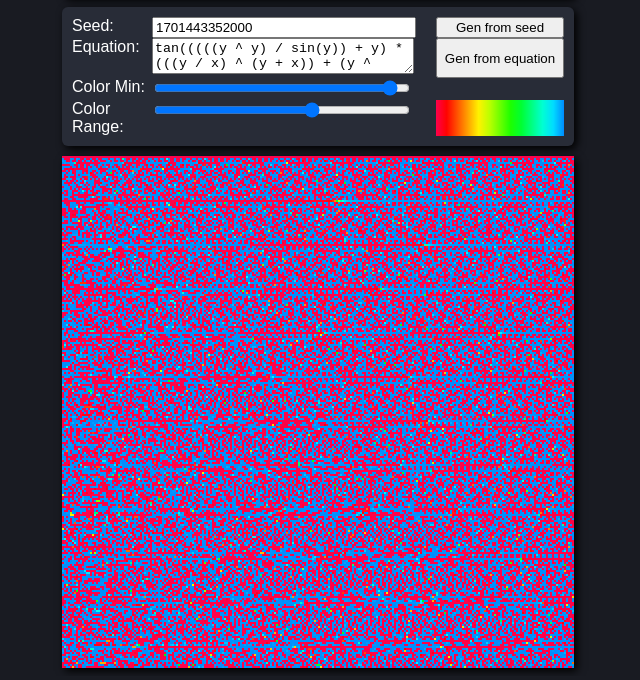
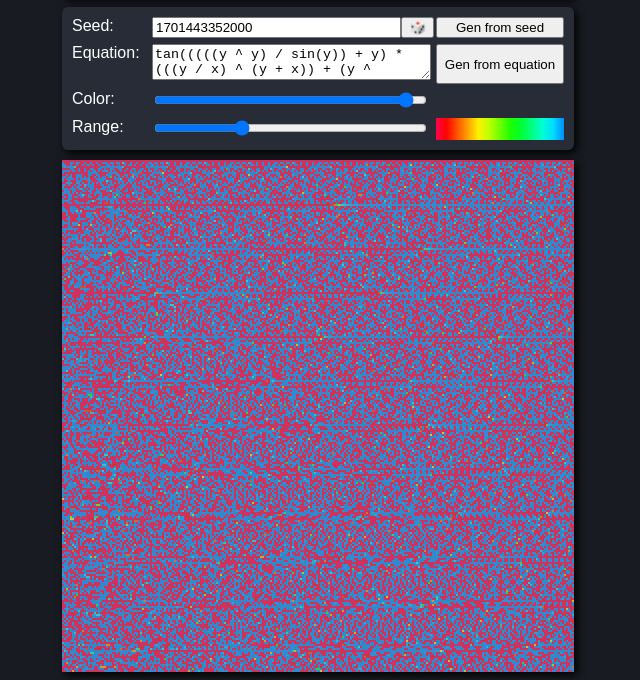
Before and after one commit to asteriskman7/equArt, a website with bundled scripts: page index.html in a window 1280 px wide. Shown: the part 182-862 px from the top of the page, without its empty margins (322-962 px from the left). Built offline with nearby package versions, Linux system fonts and the light colour scheme.

Commit message:
add rnd seed button

```diff
--- a/index.css
+++ b/index.css
@@ -37,6 +37,7 @@ body {
 #headerContainer {
   display: grid;
   grid-template-columns: 5em 1fr 8em;
+  grid-row-gap: 6px;
   width: 512px;
   background-color: #282c37;
   margin: 10px 0px;
@@ -58,8 +59,12 @@ body {
 }
 
 .headerInput {
-  width: 90%;
+  width: 96%;
   resize: vertical;
+}
+
+#inputSeed {
+  width: 85%;
 }
 
 .bdiv {
--- a/index.html
+++ b/index.html
@@ -12,13 +12,13 @@
       <div id='bannerText'><img id='bannerIcon' src='EquArtAvatar.png'>equArt Explorer</div>
     </div>
     <div id='headerContainer'>
-      <div>Seed:</div><div><input id='inputSeed' class="headerInput" type='number'></div>
+      <div>Seed:</div><div><input id='inputSeed' class="headerInput" type='number'><button id='brnd'>&#127922;</button></div>
         <div class='bdiv'><button id='bgenEqu'>Gen from seed</button></div>
       <div>Equation:</div><div><textarea id='inputEqu' class="headerInput" type='entry' spellcheck="false"></textarea></div>
         <div class='bdiv'><button id='bgenImg'>Gen from equation</button></div>
-      <div>Color Min:</div><div><input id='inputCMin' class="headerInput" type='range' min="0" max="360"></div>
+      <div>Color:</div><div><input id='inputCMin' class="headerInput" type='range' min="0" max="360"></div>
         <div></div>
-      <div>Color Range:</div><div><input id='inputCRange' class='headerInput' type='range' min='0' max='360'></div>
+      <div>Range:</div><div><input id='inputCRange' class='headerInput' type='range' min='0' max='720'></div>
         <div id='colorRange'></div>
     </div>
     <div id='msgDiv'>
--- a/index.js
+++ b/index.js
@@ -4,18 +4,18 @@
     add detailed information about how to use the tool
     add link to this tool in posted messages
     add text to readme to point to this tool
-    add button to generate random seed and redraw the image
 */
 
 class App {
   constructor() {
     this.UI = {};
-    'inputSeed,inputEqu,inputCMin,inputCRange,colorRange,bgenEqu,bgenImg,cmain,msgDiv'.split(`,`).forEach( id => {
+    'inputSeed,inputEqu,inputCMin,inputCRange,colorRange,bgenEqu,bgenImg,brnd,cmain,msgDiv'.split(`,`).forEach( id => {
       this.UI[id] = document.getElementById(id);
     });
 
     this.UI.bgenEqu.onclick = () => this.genEqu();
     this.UI.bgenImg.onclick = () => this.genImg();
+    this.UI.brnd.onclick = () => this.rndSeed();
     this.UI.inputCMin.oninput = () => this.updateColorRange();
     this.UI.inputCRange.oninput = () => this.updateColorRange();
 
@@ -43,7 +43,7 @@ class App {
       this.UI.inputEqu.value = eai.equationString;
       this.UI.inputCMin.value = eai.colorMin;
       this.UI.inputCRange.value = eai.colorRange;
-      this.updateColorRange();
+      this.updateColorRange(false);
     } else {
       this.UI.inputEqu.value = '';
       this.setMsg('Illegal seed. Must be an integer');
@@ -71,15 +71,15 @@ class App {
     const eai = new EquArtImg(seed, this.UI.cmain, f, this.colorMin, this.colorRange);
   }
 
-  updateColorRange() {
+  updateColorRange(redraw) {
     const min = parseFloat(this.UI.inputCMin.value);
     const range = parseFloat(this.UI.inputCRange.value);
     this.colorMin = min;
     this.colorRange = range;
-    this.updateColorRangeStyle(min, range);
+    this.updateColorRangeStyle(min, range, redraw);
   }
 
-  updateColorRangeStyle(min, range) {
+  updateColorRangeStyle(min, range, redraw = true) {
     const step = range / 12;
     this.UI.colorRange.style.background = `linear-gradient(90deg,
       hsl(${min + 0 * step}, 100%, 50%),
@@ -97,7 +97,9 @@ class App {
       hsl(${min + 12* step}, 100%, 50%)
     )`;
 
-    this.unbounce();
+    if (redraw) {
+      this.unbounce();
+    }
   }
 
   unbounce() {
@@ -108,6 +110,12 @@ class App {
     this.unbounceTimer = setTimeout(() => this.genImg(), 100);
   }
 
+  rndSeed() {
+    const seed = Math.round(Number.MAX_SAFE_INTEGER * Math.random());
+    this.UI.inputSeed.value = seed;
+    this.genEqu();
+  }
+
 }
 
 const app = new App();
```
